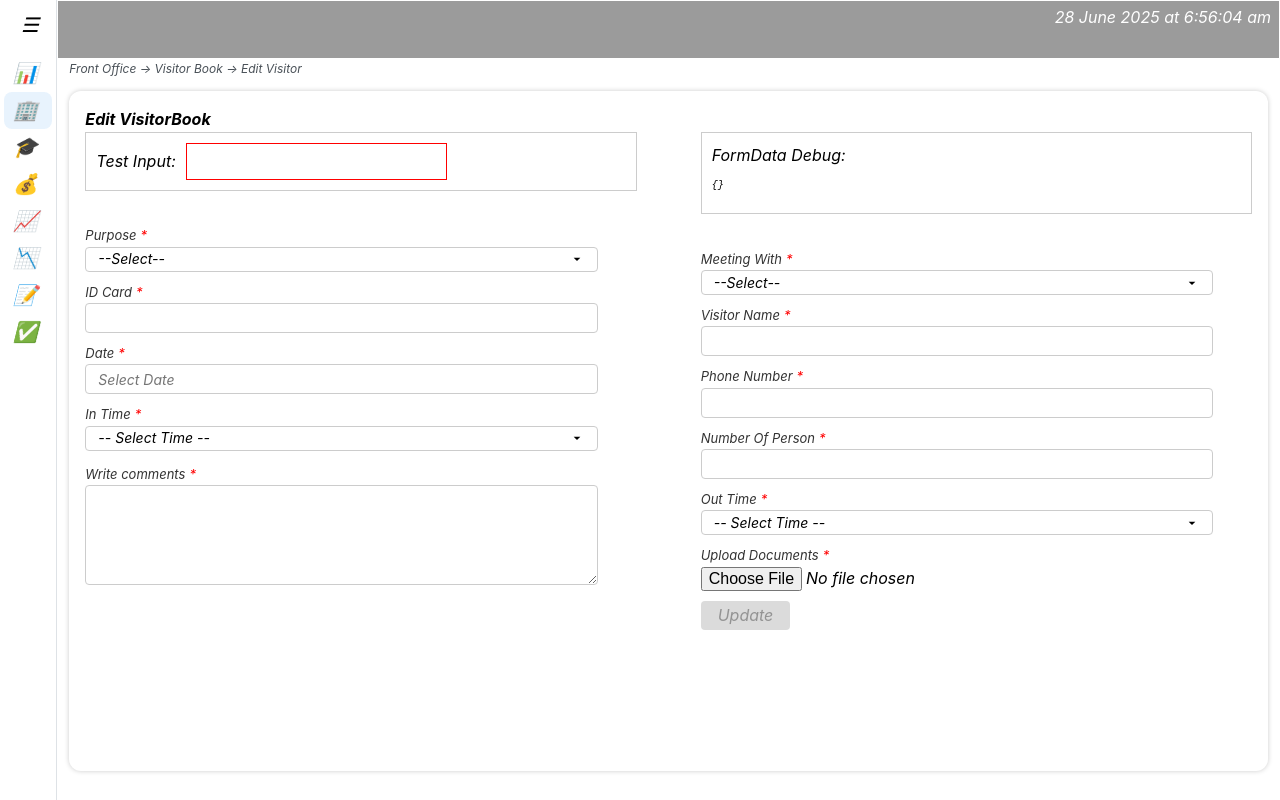
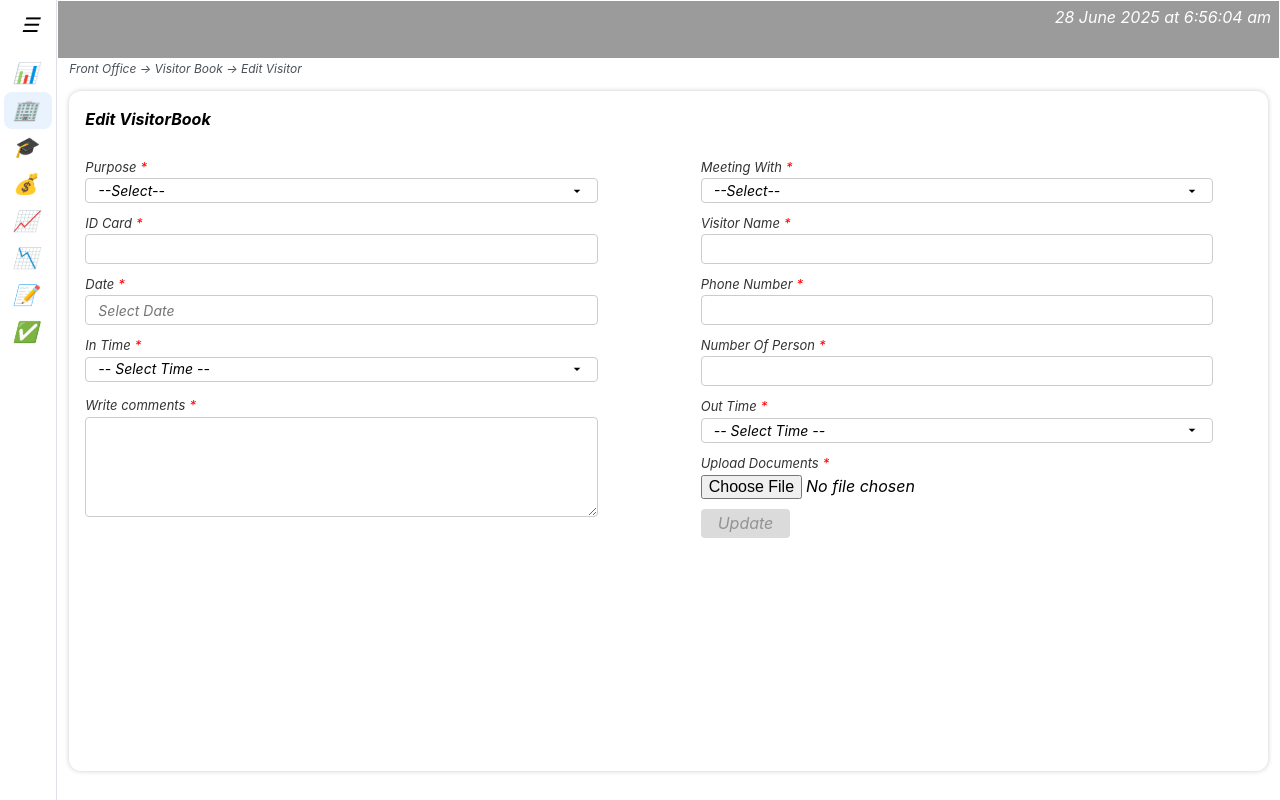
Before and after one commit to Graza4645/App_Front_End, a React (Create React App) app: page /editvisitor in a window 1280 px wide. Built offline with nearby package versions, Linux system fonts and the light colour scheme.

Commit message:
C:/Users/NoushadA/AppData/Local/Programs/Git/

```diff
--- a/src/components/FrontOffice/VisitorBook/EditVisitor.js
+++ b/src/components/FrontOffice/VisitorBook/EditVisitor.js
@@ -80,10 +80,7 @@ export default function EditVisitor() {
   const [formData, setFormData] = useState({});
   const [isInitialized, setIsInitialized] = useState(false);
 
-  // Debug: Log formData changes
-  useEffect(() => {
-    console.log('FormData updated:', formData);
-  }, [formData]);
+
   const [staffOptions, setStaffOptions] = useState([]);
   const [phoneError, setPhoneError] = useState("");
   const [visitorNameError, setVisitornameError] = useState("");
@@ -100,10 +97,8 @@ export default function EditVisitor() {
     setShowAlert(true);
   };
 
-  // Populate form data in edit mode
   useEffect(() => {
     if (editData && !isInitialized) {
-      console.log('EditData received:', editData);
       const newFormData = {
         Purpose: editData.purpose || "",
         MeetingWith: editData.meeting_with || "",
@@ -121,7 +116,6 @@ export default function EditVisitor() {
         fileUpload: editData.upload_documents || "",
         comments: editData.comments || ""
       };
-      console.log('Setting formData:', newFormData);
       setFormData(newFormData);
       setIsInitialized(true);
     }
@@ -297,9 +291,7 @@ export default function EditVisitor() {
             name={item.id}
             className="dropdown"
             value={value}
-            disabled={false}
             onChange={(e) => {
-              console.log(`${item.id} dropdown changed:`, e.target.value);
               const val = e.target.value;
 
               setFormData(prev => ({
@@ -356,10 +348,7 @@ export default function EditVisitor() {
             key={`${item.id}-${isInitialized}`}
             className="comments"
             defaultValue={value}
-            readOnly={false}
-            disabled={false}
             onChange={(e) => {
-              console.log('Comments changed:', e.target.value);
               setFormData(prev => ({ ...prev, [item.id]: e.target.value }));
             }}
           />
@@ -384,10 +373,7 @@ export default function EditVisitor() {
               style={{width: '93%', height: '30px', padding: '0px 12px', fontSize: '14px', borderRadius: '4px', border: '1px solid #ccc', boxSizing: 'border-box', backgroundColor: 'white', pointerEvents: 'auto'}}
               defaultValue={value}
               maxLength={10}
-              readOnly={false}
-              disabled={false}
               onChange={(e) => {
-                console.log('Phone input changed:', e.target.value);
                 const val = e.target.value.replace(/\D/g, "");
                 validatePhone(val);
                 setFormData(prev => ({ ...prev, [item.id]: val }));
@@ -411,10 +397,7 @@ export default function EditVisitor() {
             key={`${item.id}-${isInitialized}`}
             style={{width: '93%', height: '30px', padding: '0px 12px', fontSize: '14px', borderRadius: '4px', border: '1px solid #ccc', boxSizing: 'border-box', backgroundColor: 'white', pointerEvents: 'auto'}}
             defaultValue={value}
-            readOnly={false}
-            disabled={false}
             onChange={(e) => {
-              console.log(`${item.id} input changed:`, e.target.value);
               const val = e.target.value;
               setFormData(prev => ({ ...prev, [item.id]: val }));
               if (item.id === "VisitorName") {
@@ -602,29 +585,12 @@ export default function EditVisitor() {
         <div className="left">
           <span className="headline">Edit VisitorBook</span>
           <br />
-          <div style={{marginBottom: '10px', padding: '10px', border: '1px solid #ccc'}}>
-            <label>Test Input:</label>
-            <input
-              type="text"
-              defaultValue=""
-              onChange={(e) => {
-                console.log('Test input changed:', e.target.value);
-              }}
-              style={{marginLeft: '10px', padding: '5px', border: '1px solid red'}}
-            />
-          </div>
           <br />
           {leftItems.map(renderItem)}
         </div>
         <div className="right">
           <span className="headlines">Edit VisitorBook</span>
           <br />
-          <div style={{marginBottom: '10px', padding: '10px', border: '1px solid #ccc'}}>
-            <label>FormData Debug:</label>
-            <pre style={{fontSize: '10px', maxHeight: '100px', overflow: 'auto'}}>
-              {JSON.stringify(formData, null, 2)}
-            </pre>
-          </div>
           <br />
           {rightItems.map(renderItem)}
           <div>
```
